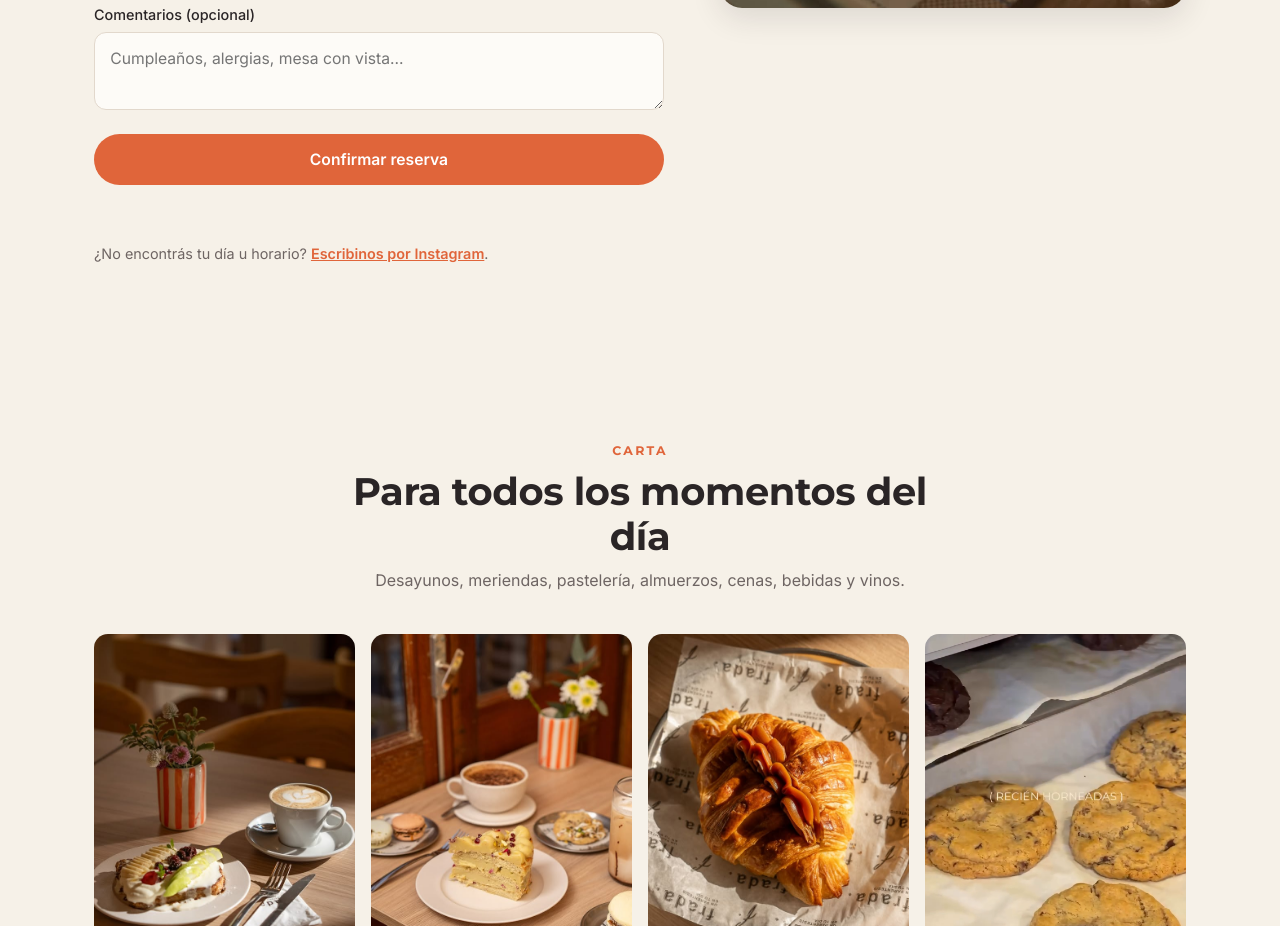
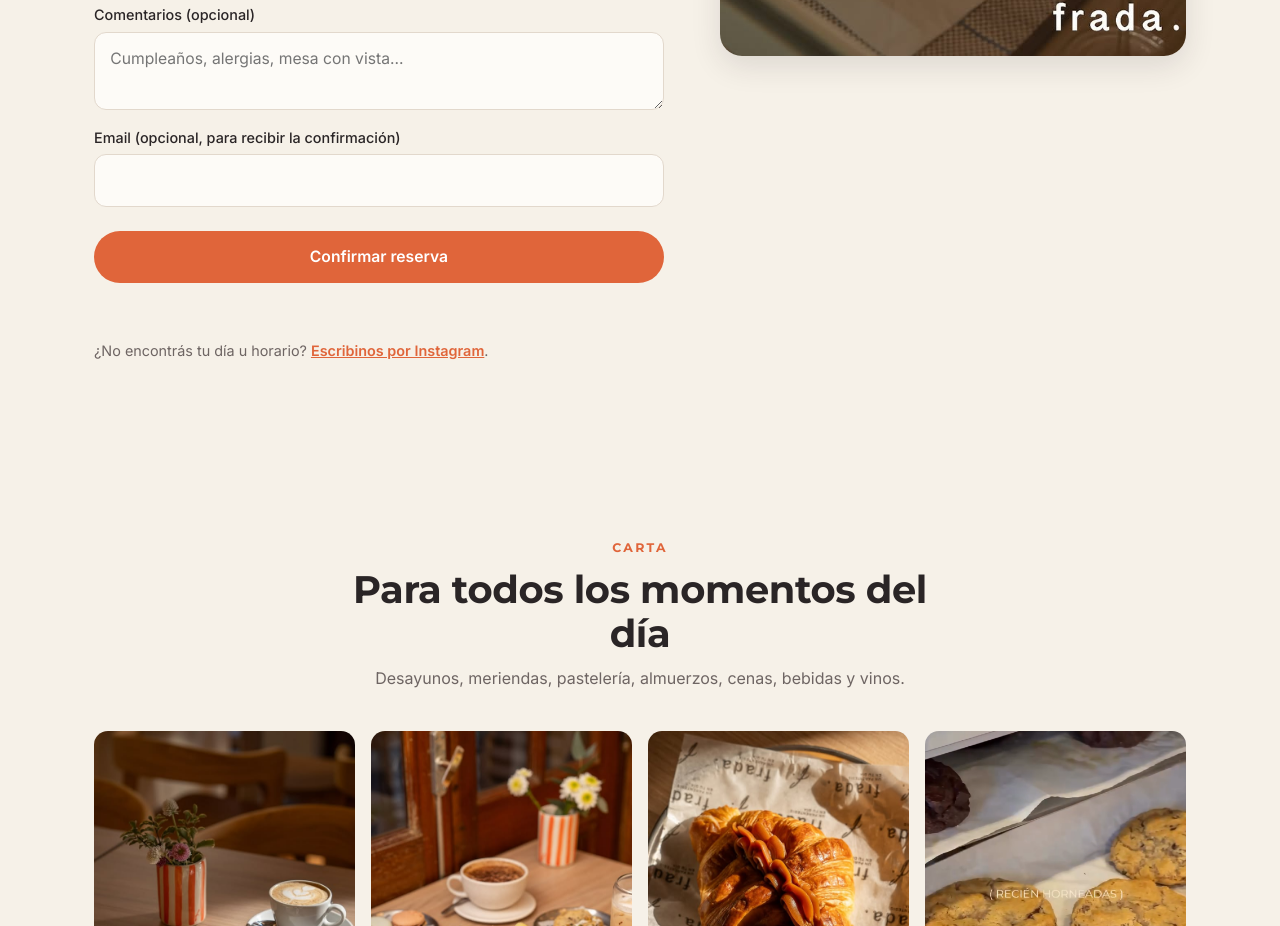
Before and after one commit to maggese/frada., a plain HTML site: page public/index.html in a window 1280 px wide. Shown: the part 2096-3022 px from the top of the page. Drawn offline with Linux system fonts and the light colour scheme.

Commit message:
Update index.html

```diff
--- a/public/index.html
+++ b/public/index.html
@@ -103,7 +103,7 @@
 
           <div class="campo">
             <span>Horario</span>
-            <div class="horarios" id="horarios-opciones">
+            <div class="horarios" id="horarios">
               <p class="texto-suave">Primero elegí un día.</p>
             </div>
           </div>
@@ -134,6 +134,11 @@
           <label class="campo">
             <span>Comentarios (opcional)</span>
             <textarea name="comentarios" rows="2" placeholder="Cumpleaños, alergias, mesa con vista..."></textarea>
+          </label>
+
+          <label class="campo">
+            <span>Email (opcional, para recibir la confirmación)</span>
+            <input type="email" name="email" autocomplete="email">
           </label>
 
           <button type="submit" class="btn btn-primario btn-bloque" id="boton-reserva">Confirmar reserva</button>
```
